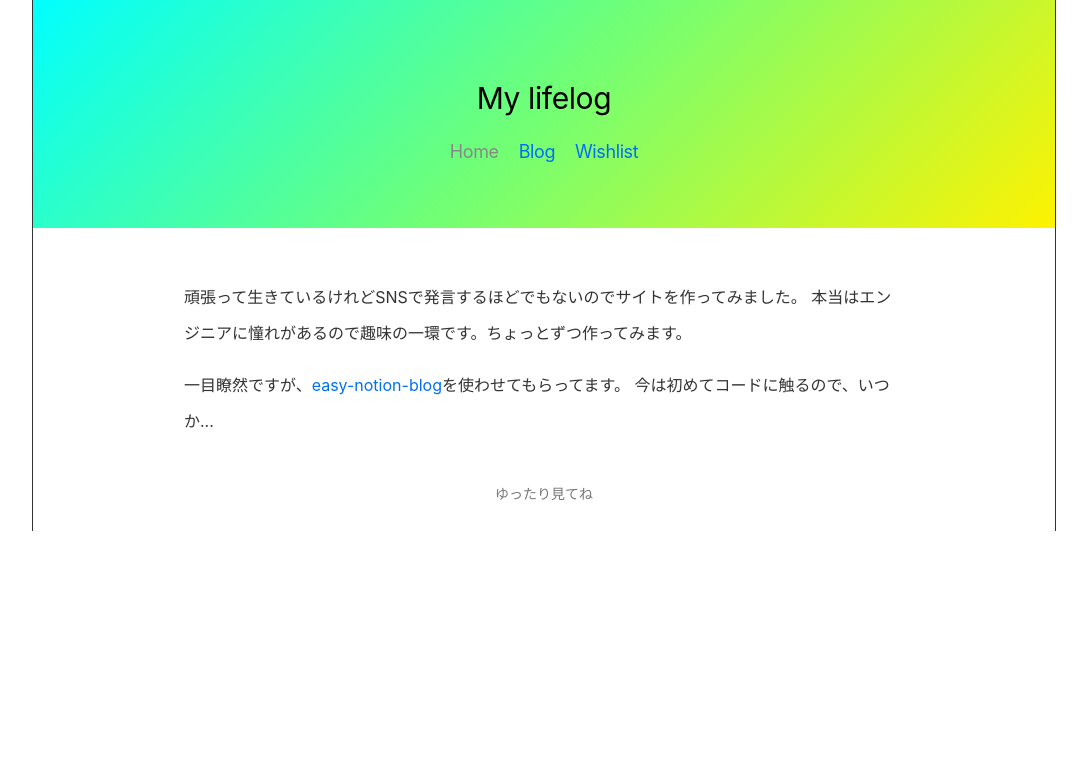
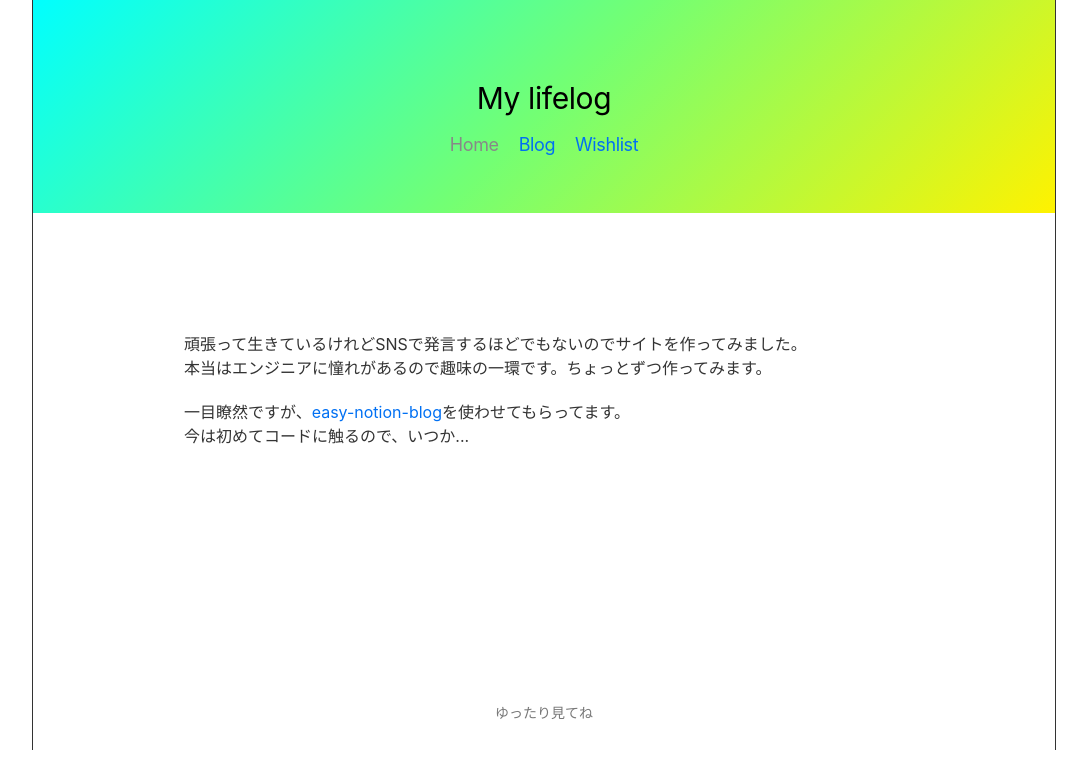
Before and after one commit to aurterio6/notionblog_api, a Next.js app: page / in a window 1280 px wide. Shown: the top 758 px of the page, without its empty margins (96-1183 px from the left). Built offline with nearby package versions, Linux system fonts and the light colour scheme.

Commit message:
行間などの調整

```diff
--- a/src/pages/index.tsx
+++ b/src/pages/index.tsx
@@ -9,15 +9,16 @@ const RenderPage = () => (
       <div className="explanation">
         <p>
           頑張って生きているけれどSNSで発言するほどでもないのでサイトを作ってみました。
+          <br />
           本当はエンジニアに憧れがあるので趣味の一環です。ちょっとずつ作ってみます。
-        </p>
-
-        <p>
+          <br />
+          <br />
           一目瞭然ですが、
           <ExtLink href="https://github.com/otoyo/easy-notion-blog">
             easy-notion-blog
           </ExtLink>
-          を使わせてもらってます。 今は初めてコードに触るので、いつか...
+          を使わせてもらってます。 <br />
+          今は初めてコードに触るので、いつか...
         </p>
       </div>
     </div>
--- a/src/styles/content.module.css
+++ b/src/styles/content.module.css
@@ -134,7 +134,6 @@
 
 .post :global(p) {
   font-size: 0.8em;
-  min-height: 1.8em;
 }
 
 .post ul {
@@ -163,7 +162,9 @@
 }
 
 .sideMenu {
-  padding: 0 5%;
+  background: lightcyan;
+  opacity: 0.8;
+  padding: 5%;
 }
 
 .sideMenu h3 {
--- a/src/styles/global.css
+++ b/src/styles/global.css
@@ -202,7 +202,8 @@ pre.dark[class*='language-'] {
   font-size: 1em;
   width: 40rem;
   max-width: 100vw;
-  padding: 0 2rem;
+  min-height: 50vh;
+  padding: 5% 2rem;
   background: var(--bg);
   margin: var(--gap-half) auto;
 }
@@ -294,7 +295,6 @@ ul {
   color: #222;
   font-weight: 400;
   font-size: 0.9rem;
-  line-height: 1.8rem;
 }
 pre {
   white-space: pre;
```
